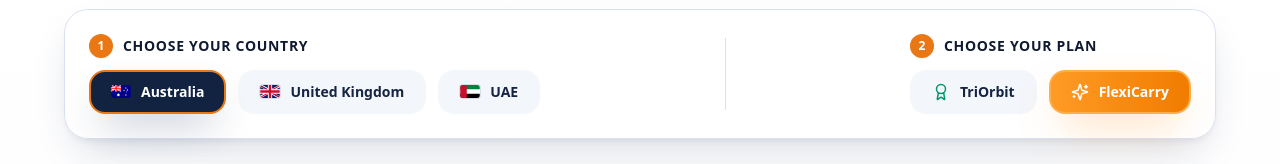
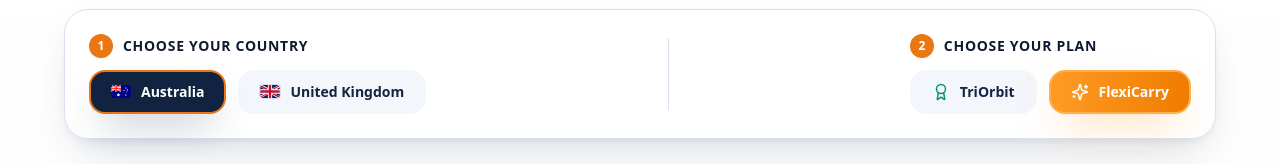
Before and after one commit to Lakshayg001/OnlyTeacher, a React (Vite) app: page /pricing in a window 1280 px wide. Shown: the part 616-780 px from the top of the page. Built offline with nearby package versions, Linux system fonts and the light colour scheme.

Commit message:
temp(pricing): comment out UAE from country selector and curriculum switcher

```diff
--- a/src/pages/Pricing.tsx
+++ b/src/pages/Pricing.tsx
@@ -127,7 +127,7 @@ export default function Pricing() {
                   </span>
                 </div>
                 <div className="flex flex-wrap items-center gap-2 sm:gap-3">
-                  {(['AU', 'GB', 'AE'] as CountryCode[]).map((cCode) => {
+                  {(['AU', 'GB' /* , 'AE' - temp commented out */] as CountryCode[]).map((cCode) => {
                     const cData = PRICING_DATA[cCode];
                     const isActive = selectedCountry === cCode;
                     return (
@@ -227,8 +227,8 @@ export default function Pricing() {
             </div>
           </div>
 
-          {/* UAE Curriculum Sub-Switcher (when UAE is selected) */}
-          {selectedCountry === 'AE' && (
+          {/* UAE Curriculum Sub-Switcher (when UAE is selected) - Temporarily commented out */}
+          {/* {selectedCountry === 'AE' && (
             <motion.div
               initial={{ opacity: 0, y: -10 }}
               animate={{ opacity: 1, y: 0 }}
@@ -262,7 +262,7 @@ export default function Pricing() {
                 </button>
               </div>
             </motion.div>
-          )}
+          )} */}
 
           {/* Dynamic Hero Promo Header (matches reference image banners) - shown for standard & flexicarry */}
           {selectedPlanType !== 'membership' && (
```
